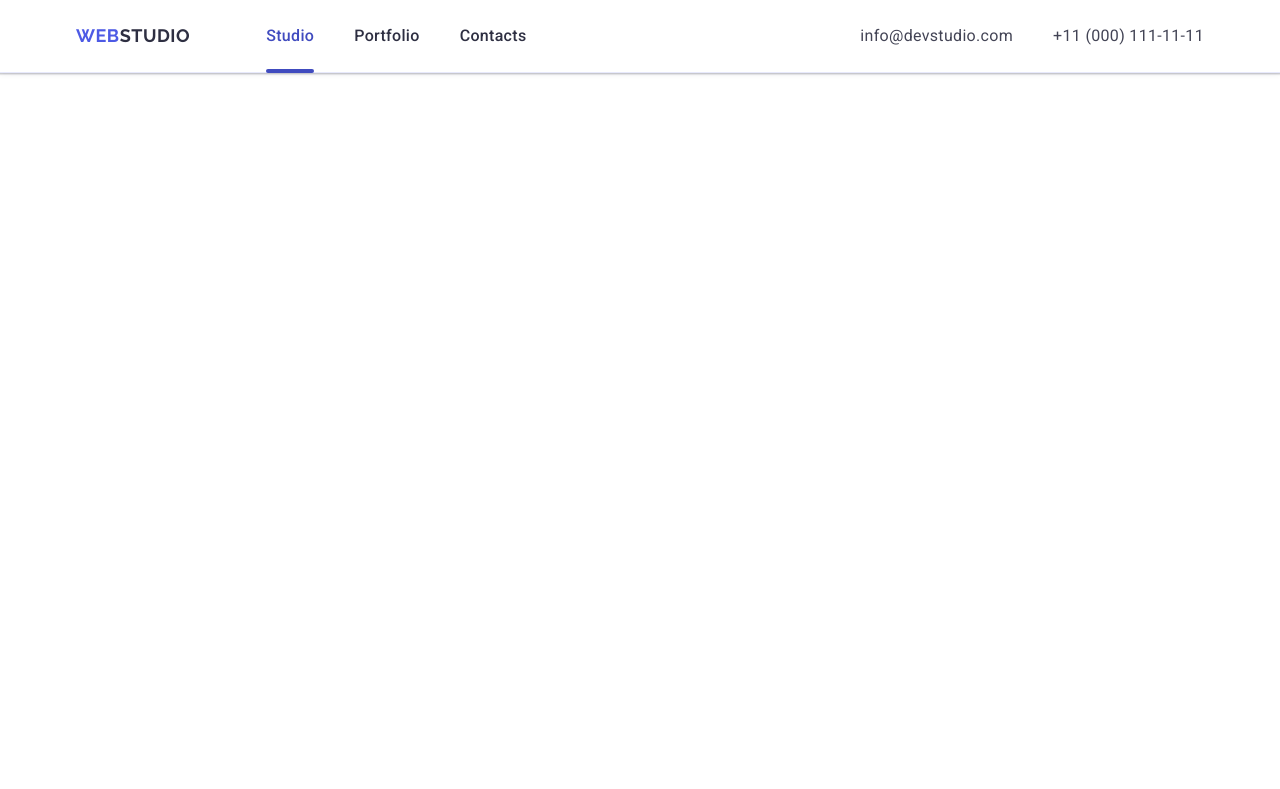
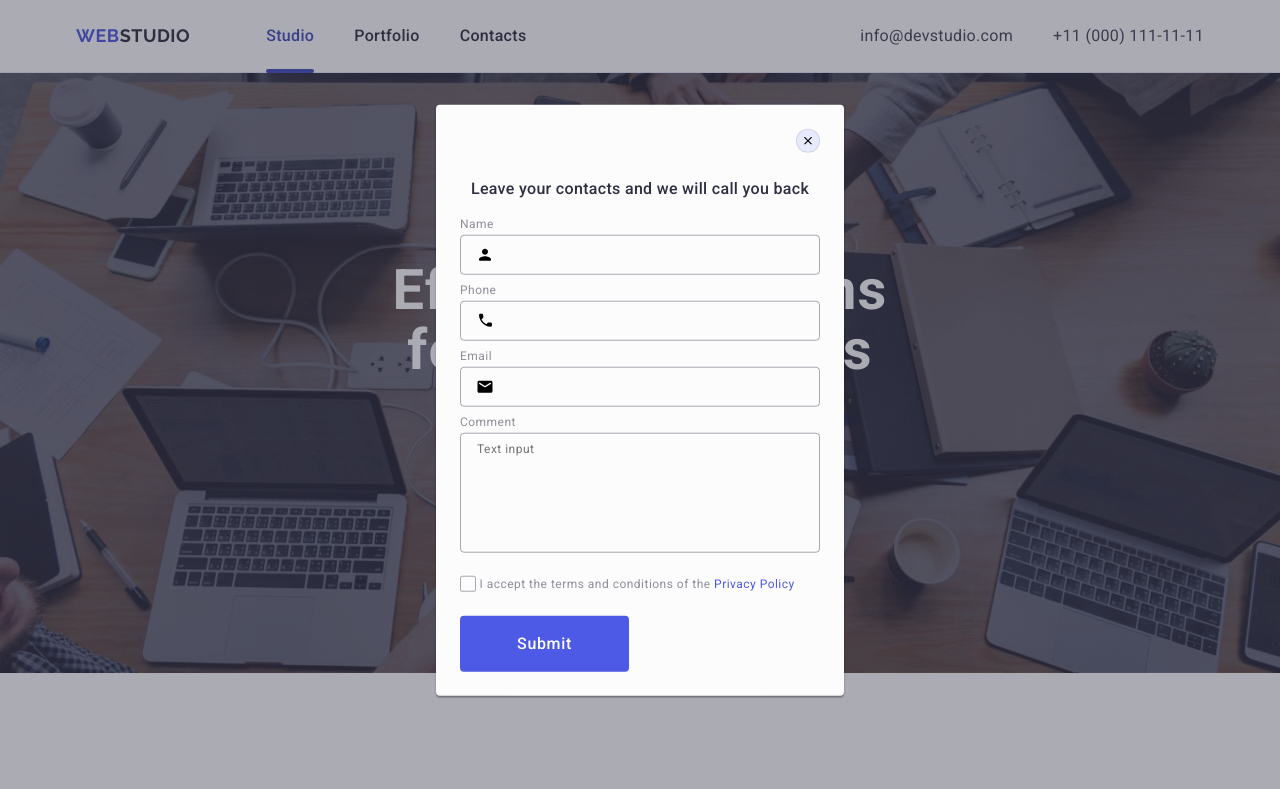
Before and after one commit to YevheniiPokhvalit/goit-markup-hw-06, a plain HTML site: page index.html in a window 1280 px wide. Shown: the top 789 px of the page. Drawn offline with nearby package versions, Linux system fonts and the light colour scheme.

Commit message:
Update index.html

```diff
--- a/index.html
+++ b/index.html
@@ -41,7 +41,7 @@
       </address>
     </div>
   </header>
-  <!-- <main>
+  <main>
     <section class="hero-section">
       <div class="container">
 
@@ -274,8 +274,8 @@
         </ul>
       </div>
     </section>
-  </main> -->
-  <!-- <footer class="footer">
+  </main>
+  <footer class="footer">
 
     <div class="footer-wrap container">
       <div class="footer-logo">
@@ -321,8 +321,8 @@
         </form>
       </div>
     </div>
-  </footer> -->
-  <!-- <div class="model-container">
+  </footer>
+  <div class="model-container">
     <div class="model-window">
       <button type="button" class="close-button">
         <svg class="close-icon" width="8" height="8">
@@ -377,7 +377,7 @@
         <button type="submit" class="model-submit-button">Submit</button>
       </form>
     </div>
-  </div> -->
+  </div>
   <div class="mobile-menu-container">
     <div class="mobile-menu">
       <nav class="header-nav ">
```
